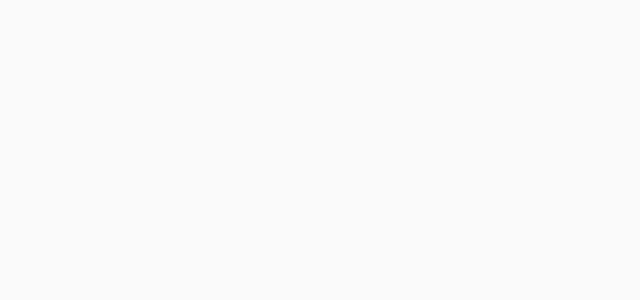
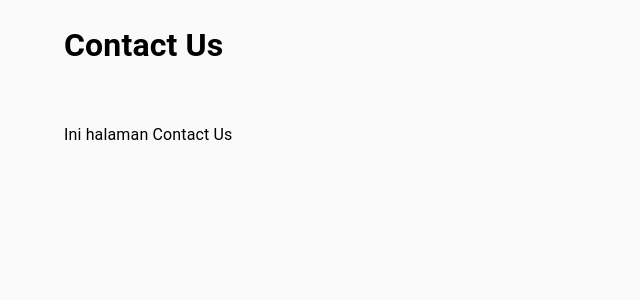
Before and after one commit to luthfibg/belanjamandiri, a React (Create React App) app: page /contact-us in a window 1280 px wide. Before the commit this address had no page. Shown: the top 300 px of the page, without its empty margins (0-640 px from the left). Built offline with nearby package versions, Linux system fonts and the light colour scheme.

Commit message:
#39 initialize contact us page

```diff
--- a/src/App.jsx
+++ b/src/App.jsx
@@ -10,6 +10,7 @@ import Wishlist from './pages/Wishlist';
 import Cart from './pages/Cart';
 import './styles/scroll_custom.css';
 import DetailProduct from './pages/DetailProduct';
+import ContactUs from './pages/ContactUs';
 
 function App() {
 
@@ -25,6 +26,7 @@ function App() {
           <Route path="/my_wishlist/:customer_id" element={<Wishlist/>}/>
           <Route path="/my_cart/:customer_id" element={<Cart/>}/>
           <Route path="/product/:product_id" element={<DetailProduct/>}/>
+          <Route path="/contact-us" element={<ContactUs/>}/>
         </Routes>
       </BrowserRouter>
     </ThemeProvider>
--- a/src/components/CustomDrawer.jsx
+++ b/src/components/CustomDrawer.jsx
@@ -39,7 +39,7 @@ const filterOptions = [
 ];
 
 function CustomDrawer(props) {
-    const { open, handleDrawerClose, isdesktop, navigateToShop, navigateToWishlist, navigateToCart } = props;
+    const { open, handleDrawerClose, isdesktop, navigateToShop, navigateToWishlist, navigateToCart, navigateToContact } = props;
     const theme = useTheme();
 
     // Menu drawer
@@ -54,7 +54,7 @@ function CustomDrawer(props) {
             <List>
                 {['Belanja', 'Kontak Kami', 'Tentang Kami'].map((text, index) => (
                     <ListItem key={text} disablePadding>
-                        <ListItemButton onClick={index === 0 ? navigateToShop : null}>
+                        <ListItemButton onClick={index === 0 ? navigateToShop : index === 1 ? navigateToContact : null}>
                             <ListItemIcon>
                                 {index === 0 ? <ShopIcon /> : index === 1 ? <CallIcon /> : <InfoIcon />}
                             </ListItemIcon>
--- /dev/null
+++ b/src/pages/ContactUs.jsx
@@ -0,0 +1,20 @@
+import { Container, CssBaseline, Grid } from "@mui/material";
+import React from "react";
+
+const ContactUs = () => {
+    return (
+        <Container maxWidth="lg">
+            <CssBaseline />
+            <Grid container spacing={2}>
+                <Grid item xs={12}>
+                    <h1>Contact Us</h1>
+                </Grid>
+                <Grid item xs={12}>
+                    <p>Ini halaman Contact Us</p>
+                </Grid>
+            </Grid>
+        </Container>
+    )
+};
+
+export default ContactUs;
--- a/src/pages/shop.jsx
+++ b/src/pages/shop.jsx
@@ -51,6 +51,11 @@ export default function Shop() {
     navigate(`/my_cart/${customer_id}`);
   };
 
+  // Navigate to contact page
+  const navigateToContact = () => {
+    navigate(`/contact-us`);
+  };
+
   // Open-closed drawer
   const handleDrawerOpen = () => {
     setOpen(true);
@@ -97,7 +102,8 @@ export default function Shop() {
       handleDrawerClose={handleDrawerClose}
       isdesktop={isdesktop}
       navigateToWishlist={navigateToWishlist}
-      navigateToCart={navigateToCart} />
+      navigateToCart={navigateToCart}
+      navigateToContact={navigateToContact} />
 
       <Main open={open} isdesktop={isdesktop}>
         <DrawerHeader />
```
